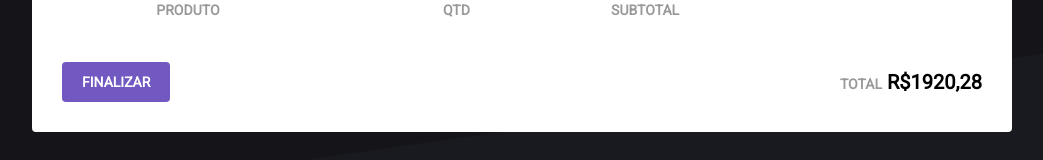
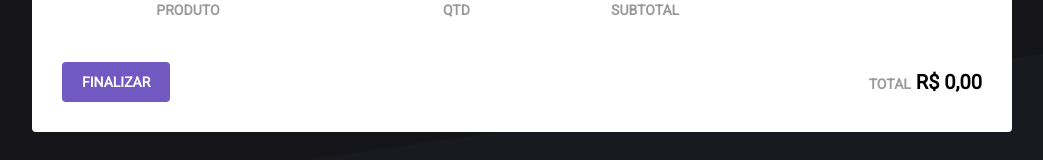
Before and after one commit to marcelotc/Redux-shopCartApp, a React (Create React App) app: page /cart in a window 1280 px wide. Shown: the part 181-341 px from the top of the page, without its empty margins (118-1161 px from the left). Built offline with nearby package versions, Linux system fonts and the light colour scheme; the HTML template or start-up script is replaced by a standard one.

Commit message:
Calculando subtotal e total

```diff
--- a/src/pages/Cart/index.js
+++ b/src/pages/Cart/index.js
@@ -3,11 +3,13 @@
 import { bindActionCreators } from 'redux';
 import { MdRemoveCircle, MdAddCircleOutline, MdDelete } from 'react-icons/md';
 
+import { formatPrice } from '../../util/format';
+
 import * as CartACtions from '../Cart/actions';
 
 import { Container, ProductTable, Total } from './styles';
 
-function Cart({ cart, removeFromCart, updateAmount }) {
+function Cart({ cart, total, removeFromCart, updateAmount }) {
   function increment(product) {
     updateAmount(product.id, product.amount + 1);
   }
@@ -50,7 +52,7 @@
                 </div>
               </td>
               <td>
-                <strong>R$258,80</strong>
+                <strong>{product.subtotal}</strong>
               </td>
               <td>
                 <button type="button" onClick={() =>
@@ -68,7 +70,7 @@
 
         <Total>
           <span>TOTAL</span>
-          <strong>R$1920,28</strong>
+          <strong>{total}</strong>
         </Total>
       </footer>
     </Container>
@@ -77,7 +79,13 @@
 
 //Converte pedaços do estado/reducers da aplicação em propriedades dentro do componente
 const mapStateToProps = state => ({
-  cart: state.cart
+  cart: state.cart.map(product => ({
+    ...product,
+    subtotal: formatPrice(product.price * product.amount)
+  })),
+  total: formatPrice(state.cart.reduce((total, product) => {
+    return total + product.price * product.amount;
+  }, 0))
 });
 
 const mapDispatchToProps = dispatch =>
```
